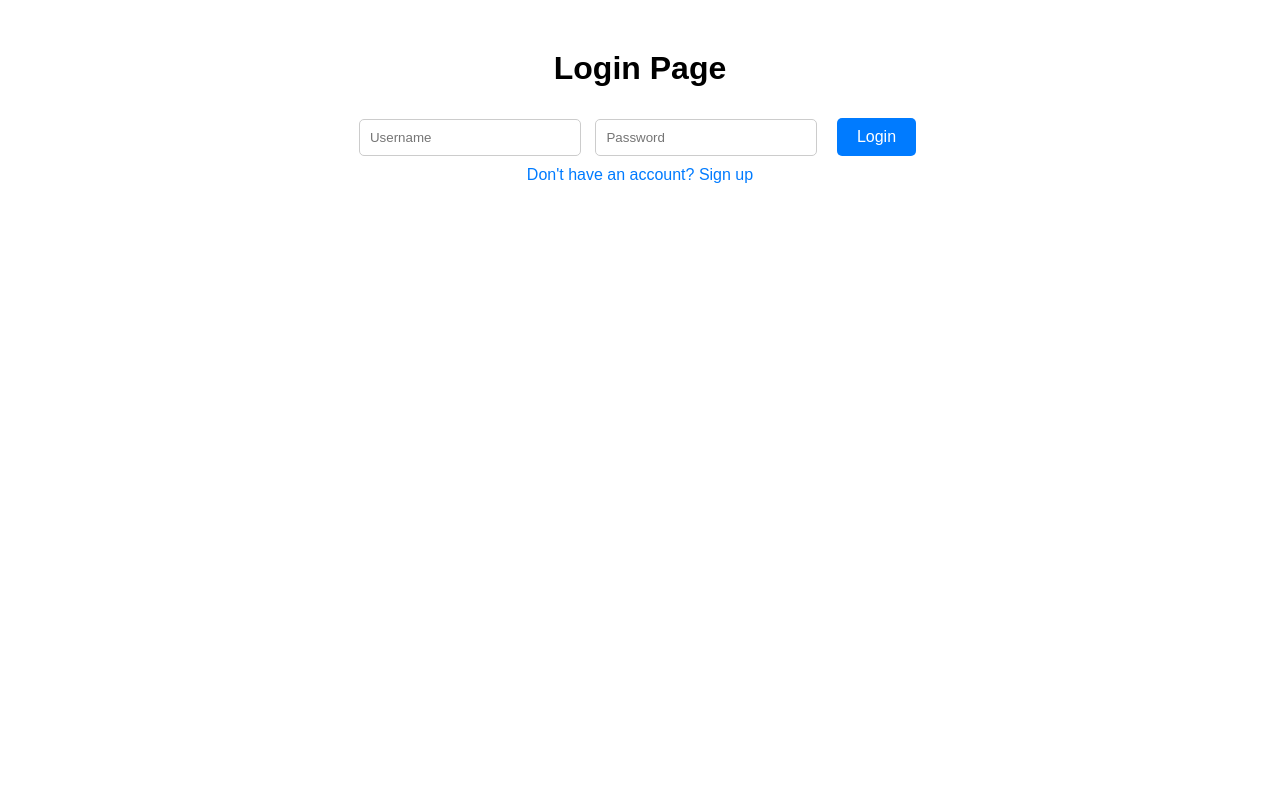
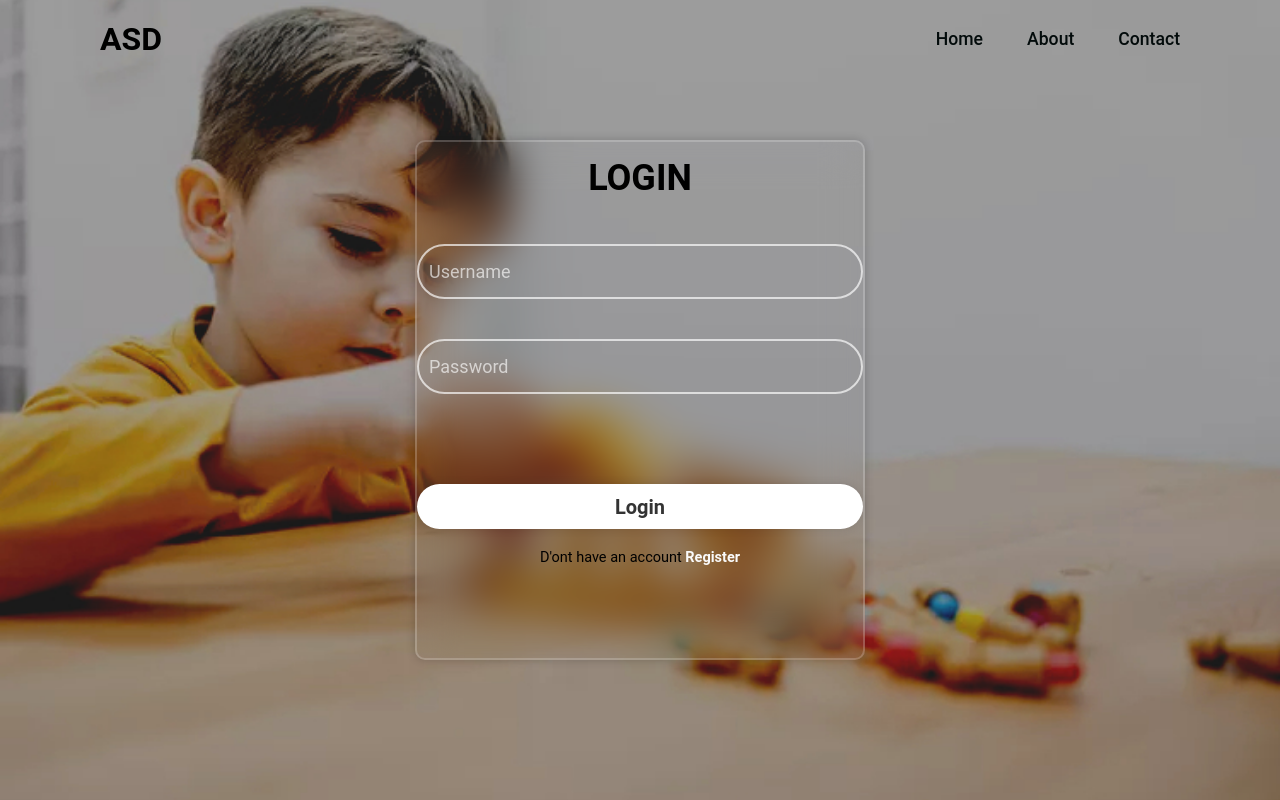
Before and after one commit to khaled3099/Autisim_Detection_Website, a Flask app: page /login in a window 1280 px wide. Run offline with Flask 3, Linux system fonts and the light colour scheme.

Commit message:
changing login page

```diff
--- a/static/LoginStyle.css
+++ b/static/LoginStyle.css
@@ -1,39 +1,165 @@
- body {
+@import url("https://fonts.googleapis.com/css5?family=Poppins:wght@300;400;500;600:700;800;900&display=swap");
+
+*{
+    margin: 0;
+    padding: 0;
+    box-sizing: border-box;
+    font-family: 'Roboto', 'sans-serif';
+}
+
+
+
+header{
+    position: fixed;
+    top: 0;
+    left: 0;
+    width: 100%;
+    padding: 20px 100px;
+
+    display: flex;
+    justify-content:space-between;
+    align-items: center;
+    z-index: 99px;
+}
+
+.navigation a{
+
+    user-select: none;
+    position: relative;
+    font-size: 1.1em;
+    font-weight: 900;
+    color: rgb(3, 11, 11);
+    text-decoration: none;
+    font-weight: 500;
+    margin-left: 40px;
+
+}
+
+.navigation  a::after{
+    content: '';
+    position: absolute;
+    left: 0;
+    bottom:-6px;
+    width: 100%;
+    height :3px;
+    background: #000000;
+    border-radius:  5px;
+    transform-origin:right ;
+    transform: scaleX(0);
+    transition: transform .5s;
+
+}
+
+.navigation  a:hover::after{
+    transform: scaleX(1);
+    transform-origin: left;
+}
+
+.logo{
+    font-size: 2em;
+    color:rgb(0, 0, 0) ;
+    user-select: none;
+
+}
+
+body{
+    display: flex;
+    justify-content: center;
+    align-items: center;
+    min-height: 100vh;
+    background: url('HomeBg-fotor-20240313115624.jpg') no-repeat;
+    background-size: cover;
+    background-position: center;
+
+}
+
+.wrapper{
+    width: 450px;
+    height: 65vh;
+    background:transparent;
+    border: 2px solid rgba(255, 255, 255,.2);
+    color: #991818;
+    backdrop-filter: blur(20px);
+    box-shadow: 0 0 10px rgba(0, 0, 0,.2);
+    border-radius: 10px;
+
+}
+
+.wrapper h1{
+    font-size: 36px;
     text-align: center;
-            font-family: Arial, sans-serif;
+    color: #000;
+    padding-bottom: 45px;
+    padding-top: 15px;
 }
-        h1 {
+
+.wrapper input-box{
+    width: 100%;
+    height: 50px;
+    background-color: #ffffff;
+}
+
+
+
+.input-box input{
+    width: 100%;
+    height: 55px;
+    margin-bottom: 40px;
+    padding-left: 10px;
+    background: transparent;
+    border: none;
+    outline: none;
+    border: 2px solid rgba(255, 255, 255, 0.67);
+    border-radius: 40px;
+    font-size: 18px;
+}
+
+.input-box input::placeholder{
+    color: #ffffffa2;
+}
+
+
+
+
+
+.wrapper .btn {
+    width: 100%;
+    height: 45px;
+    background: #fff;
+    border:none;
+    outline: none;
+    border-radius: 40px;
+    box-shadow: 0 0 10px rgba(0, 0, 0,.1);
+    cursor:pointer;
+    font-size: 20px;
+    color: #333;
+    font-weight: 600;
     margin-top: 50px;
+    transition: .3s;
 }
-        form {
-            margin-top: 20px;
+
+.wrapper .btn:hover{
+    color: #fff;
+    background-color: #000;
 }
-        input[type="text"],
-        input[type="password"] {
-            padding: 10px;
-            margin: 5px;
-            width: 200px;
-            border: 1px solid #ccc;
-            border-radius: 5px;
+
+.wrapper .register-link{
+    font-size: 14.5px;
+    text-align: center;
+    margin: 20px 0 15px;
+
 }
-        input[type="submit"] {
-            padding: 10px 20px;
-            margin: 10px;
-            font-size: 16px;
-            background-color: #007bff;
-            color: #fff;
-            border: none;
-            border-radius: 5px;
-            cursor: pointer;
-            transition: background-color 0.3s;
+
+.register-link p a {
+    color:#fafafa;
+    text-decoration: none;
+    font-weight: 600;
 }
-        input[type="submit"]:hover {
-            background-color: #0056b3;
-        }
-        a {
-            color: #007bff;
-            text-decoration: none;
-        }
-        a:hover {
+
+.register-link p a:hover{
     text-decoration: underline;
 }
+
+.wrapper p{
+    color: #000;
+}
--- a/templates/login.html
+++ b/templates/login.html
@@ -4,15 +4,38 @@
     <meta charset="UTF-8">
     <title>Login</title>
     <link rel="stylesheet" type="text/css" href="{{ url_for('static', filename='LoginStyle.css') }}">
+    <link href='https://unpkg.com/boxicons@2.1.4/css/boxicons.min.css' rel='stylesheet'>
 </head>
 <body>
-<h1>Login Page</h1>
-<form method="POST" action="">
-    {{ form.hidden_tag() }}
-    {{ form.username }}
-    {{ form.password }}
-    {{ form.submit }}
-</form>
-<a href="{{ url_for('register') }}">Don't have an account? Sign up</a><br>
+    <header>
+        <h2 class="logo">ASD</h2>
+        <nav class="navigation">
+           <a href="home.html">Home</a>
+           <a href="">About</a>
+           <a href="">Contact</a>
+
+         </nav>
+      </header>
+      <div class="wrapper">
+        <form action="">
+            <h1>LOGIN</h1>
+                <div class="input-box">
+                    <input type="text" placeholder="Username" required>
+
+                </div>
+                <div class="input-box">
+                    <input type="password" placeholder="Password" required>
+
+                </div>
+
+
+                <button type="submit" class="btn">Login</button>
+                <div class="register-link">
+                    <p>D'ont have an account <a href="{{ url_for('register') }}">Register</a></p>
+                </div>
+
+        </form>
+      </div>
+
 </body>
 </html>
```
Lines whose indentation alone changed are shown as unchanged.
